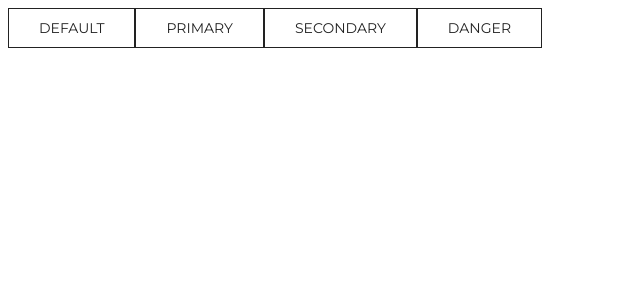
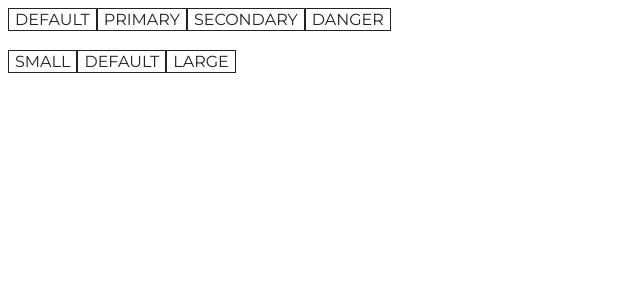
Before and after one commit to thegrinder/basic-styled-uikit, a React app: page / in a window 1280 px wide. Shown: the top 300 px of the page, without its empty margins (0-640 px from the left). Built offline with nearby package versions, Linux system fonts and the light colour scheme; what helpers would draw is missing.

Commit message:
Add btnSize prop to button

```diff
--- a/app/App.js
+++ b/app/App.js
@@ -9,10 +9,18 @@
     return (
       <ThemeProvider theme={theme}>
         <div>
-          <Button btnType="default">Default</Button>
-          <Button btnType="primary">Primary</Button>
-          <Button btnType="secondary">Secondary</Button>
-          <Button btnType="danger">Danger</Button>
+          <div>
+            <Button btnType="default">Default</Button>
+            <Button btnType="primary">Primary</Button>
+            <Button btnType="secondary">Secondary</Button>
+            <Button btnType="danger">Danger</Button>
+          </div>
+          <br />
+          <div>
+            <Button btnType="default" btnSize="small">Small</Button>
+            <Button btnType="primary" btnSize="default">Default</Button>
+            <Button btnType="secondary" btnSize="large">Large</Button>
+          </div>
         </div>
       </ThemeProvider>
     );
--- a/app/components/Button/Button.js
+++ b/app/components/Button/Button.js
@@ -1,5 +1,5 @@
 import styled from 'styled-components';
-import { getBtnStateStyle } from 'helpers/button-styles';
+import { getBtnTypeStyle, getBtnSizeStyle } from 'helpers/button-styles';
 
 const Button = styled.button`
   margin: 0;
@@ -10,10 +10,7 @@
   text-transform: none;
   display: inline-block;
   box-sizing: border-box;
-  padding: 0 30px;
   vertical-align: middle;
-  font-size: 14px;
-  line-height: 38px;
   text-align: center;
   text-decoration: none;
   text-transform: uppercase;
@@ -26,16 +23,17 @@
   color: #222;
   border-width: 1px;
   border-style: solid;
-  ${getBtnStateStyle('regular')}
+  ${getBtnSizeStyle}
+  ${getBtnTypeStyle('regular')}
   &:hover,
   &:focus {
-    ${getBtnStateStyle('hover')}
+    ${getBtnTypeStyle('hover')}
   }
   &:active {
-    ${getBtnStateStyle('pressed')}
+    ${getBtnTypeStyle('pressed')}
   }
   &:disabled {
-    ${getBtnStateStyle('regular')}
+    ${getBtnTypeStyle('regular')}
     opacity: .6;
     cursor: default;
   }
@@ -43,6 +41,7 @@
 
 Button.defaultProps = {
   btnType: 'default',
+  btnSize: 'default',
 };
 
 export default Button;
--- a/app/theme.js
+++ b/app/theme.js
@@ -1,6 +1,7 @@
 const theme = {
   uiKit: {
     buttons: {
+      btnTypes: {
         default: {
           regular: {
             color: '#222',
@@ -70,6 +71,24 @@
           },
         },
       },
+      btnSizes: {
+        small: {
+          padding: '0 15px',
+          lineHeight: '28px',
+          fontSize: '14px',
+        },
+        default: {
+          padding: '0 30px',
+          fontSize: '14px',
+          lineHeight: '38px',
+        },
+        large: {
+          padding: '0 40px',
+          lineHeight: '53px',
+          fontSize: '16px',
+        },
+      },
+    },
   },
 };
 
```
Also changed, not shown: app/helpers/button-styles.js (+15 -5 lines). Lines whose indentation alone changed are shown as unchanged.
